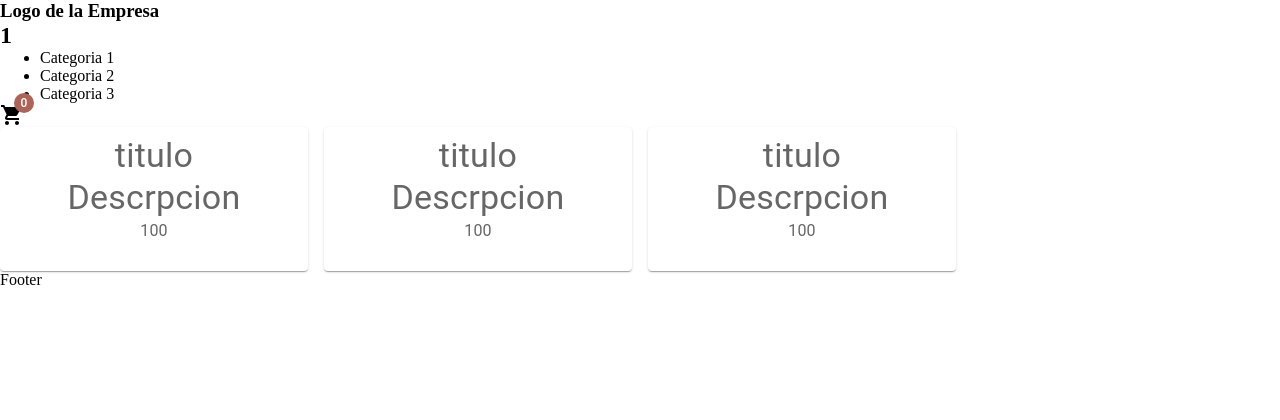
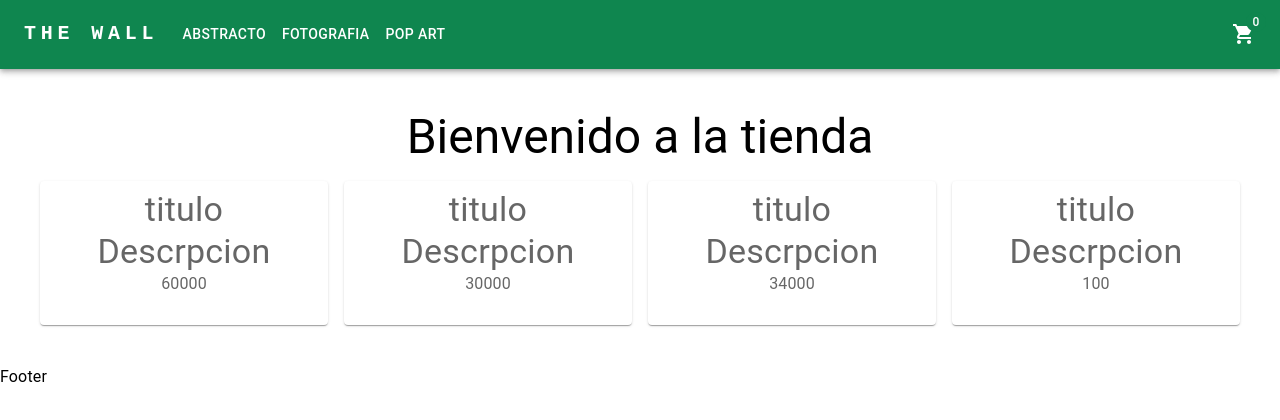
Before and after one commit to esdodero/comision-react, a React (Vite) app: page / in a window 1280 px wide. Shown: the top 420 px of the page. Built offline with nearby package versions, Linux system fonts and the light colour scheme.

Commit message:
PreEntrega1

```diff
--- a/src/App.jsx
+++ b/src/App.jsx
@@ -9,7 +9,7 @@ function App() {
     <ThemeProvider theme={themeClaro}>
       <div>
         <NavBar />
-        <ItemListContainer />
+        <ItemListContainer greeting={"Bienvenido a la tienda"} />
         <Footer />
       </div>
     </ThemeProvider>
--- a/src/components/layout/footer/Footer.css
+++ b/src/components/layout/footer/Footer.css
@@ -0,0 +1,3 @@
+.footer {
+  background-color: "peru";
+}
--- a/src/components/layout/footer/Footer.jsx
+++ b/src/components/layout/footer/Footer.jsx
@@ -1,5 +1,12 @@
+import { Box, Typography } from "@mui/material";
+import "./Footer.css";
+
 const Footer = () => {
-  return <div>Footer</div>;
+  return (
+    <Box position="static">
+      <Typography>Footer</Typography>
+    </Box>
+  );
 };
 
 export default Footer;
--- a/src/components/layout/navBar/NavBar.jsx
+++ b/src/components/layout/navBar/NavBar.jsx
@@ -1,21 +1,55 @@
 import { useState } from "react";
+import AppBar from "@mui/material/AppBar";
+import Box from "@mui/material/Box";
+import Toolbar from "@mui/material/Toolbar";
+import Typography from "@mui/material/Typography";
+import Container from "@mui/material/Container";
+import Button from "@mui/material/Button";
 import CartWidget from "../../common/cartWidget/CartWidget";
 
-const NavBar = () => {
-  const [categoria, setCategoria] = useState("1");
+const pages = ["Abstracto", "Fotografia", "Pop Art"];
 
+function NavBar() {
+  const [categoria, setCategoria] = useState("Abstracto");
+  console.log(categoria);
   return (
-    <div>
-      <h3>Logo de la Empresa</h3>
-      <h2>{categoria}</h2>
-      <ul>
-        <li onClick={() => setCategoria("1")}>Categoria 1</li>
-        <li onClick={() => setCategoria("2")}>Categoria 2</li>
-        <li onClick={() => setCategoria("3")}>Categoria 3</li>
-      </ul>
-      <CartWidget />
-    </div>
+    <AppBar position="static">
+      <Container maxWidth="xl">
+        <Toolbar disableGutters>
+          <Typography
+            variant="h6"
+            noWrap
+            component="a"
+            href="#app-bar-with-responsive-menu"
+            sx={{
+              mr: 2,
+              display: { xs: "none", md: "flex" },
+              fontFamily: "monospace",
+              fontWeight: 700,
+              letterSpacing: ".3rem",
+              color: "inherit",
+              textDecoration: "none",
+            }}
+          >
+            THE WALL
+          </Typography>
+          <Box sx={{ flexGrow: 1, display: { xs: "none", md: "flex" } }}>
+            {pages.map((page) => (
+              <Button
+                key={page}
+                onClick={() => setCategoria(page)}
+                sx={{ my: 2, color: "white", display: "block" }}
+              >
+                {page}
+              </Button>
+            ))}
+          </Box>
+          <Box sx={{ flexGrow: 0 }}>
+            <CartWidget />
+          </Box>
+        </Toolbar>
+      </Container>
+    </AppBar>
   );
-};
-
+}
 export default NavBar;
--- a/src/components/pages/itemListContainer/ItemListContainer.jsx
+++ b/src/components/pages/itemListContainer/ItemListContainer.jsx
@@ -1,7 +1,8 @@
-//import "./src/components/pages/itemListContainer/ItemListContainer.css";
-import { Grid, Paper, Box } from "@mui/material";
+//import "./ItemListContainer.css";
+import { Grid, Paper, Box, Typography } from "@mui/material";
 import { styled } from "@mui/material/styles";
 import ProductCard from "../../common/productCard/ProductCard";
+import "./ItemListContainer.css";
 
 const Item = styled(Paper)(({ theme }) => ({
   backgroundColor: theme.palette.mode === "dark" ? "#1A2027" : "#fff",
@@ -11,14 +12,17 @@ const Item = styled(Paper)(({ theme }) => ({
   color: theme.palette.text.secondary,
 }));
 
-const ItemListContainer = () => {
+const ItemListContainer = ({ greeting }) => {
   return (
-    <Box>
+    <Box sx={{ flexGrow: 1, display: "flex", p: 5 }}>
       <Grid container spacing={2}>
+        <Grid item md={12} sx={{ textAlign: "center" }}>
+          <Typography variant="h3">{greeting}</Typography>
+        </Grid>
         <Grid item xs={12} sm={4} md={3}>
           <Item>
             <ProductCard
-              price={100}
+              price={60000}
               title={"titulo"}
               description={"Descrpcion"}
             />
@@ -27,7 +31,16 @@ const ItemListContainer = () => {
         <Grid item xs={12} sm={4} md={3}>
           <Item>
             <ProductCard
-              price={100}
+              price={30000}
+              title={"titulo"}
+              description={"Descrpcion"}
+            />
+          </Item>
+        </Grid>
+        <Grid item xs={12} sm={4} md={3}>
+          <Item>
+            <ProductCard
+              price={34000}
               title={"titulo"}
               description={"Descrpcion"}
             />
--- a/src/themeConfig.jsx
+++ b/src/themeConfig.jsx
@@ -4,8 +4,8 @@ import { green, purple } from "@mui/material/colors";
 export const themeClaro = createTheme({
   palette: {
     primary: {
-      main: "#aa6558",
-      aternativo: green[500],
+      main: "#0f864f",
+      aternativo: "#b8fada",
     },
     secondary: {
       main: purple[500],
```
Also changed, not shown: src/components/layout/navBar/NavBar.css (deleted), src/images/formas.webp (added), src/images/lineas-y-formas.png (added).
